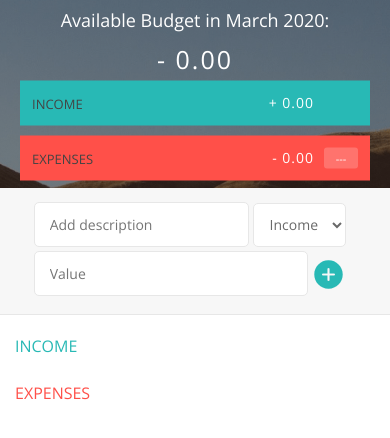
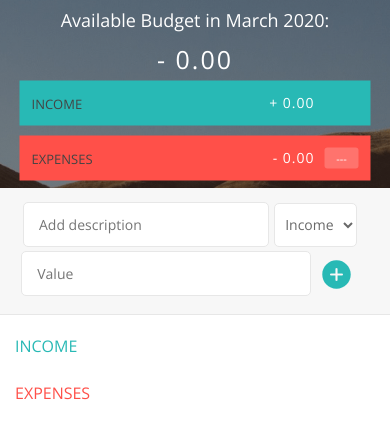
Before and after one commit to changwo/budget.github.io, a plain HTML site: page index.html in a window 390 px wide. Drawn offline with nearby package versions, Linux system fonts and the light colour scheme.

Commit message:
Iphone 5S compatability

```diff
--- a/style.css
+++ b/style.css
@@ -289,7 +289,7 @@ h2 {
 .unpaid .item__percentage { box-shadow: 0 2px 6px 0 rgba(0, 0, 0, 0.1); }
 .unpaid:hover .item__description { font-weight: 900; }
 
-@media only screen and (min-width: 360px) and (max-width: 640px) {
+@media only screen and (min-width: 320px) and (max-width: 640px) {
 
 .budget__value {
     font-size: 25px;
@@ -297,13 +297,16 @@ h2 {
 }
 
 .add__description {
-    width: 215px;
+    width: 68%;
     margin-right: 16px;
     margin-right: 1px;
 }
+.add__type {
+    width: 23%;
+}
 
 .add__value {
-    width: 274px;
+    width: 80%;
     margin-right: 0px;
     margin-top: 4px;
 }
@@ -314,6 +317,7 @@ h2 {
     padding-right: 10px;
     margin: 0px;
     height: 50px;
+    width: 15%;
 }
 
 body {
@@ -362,11 +366,8 @@ h2 {
     margin-bottom: 5px;
 }
 
-
-
-
-
-
-
+.budget {
+    width: 90%;
+}
 
 }
```
